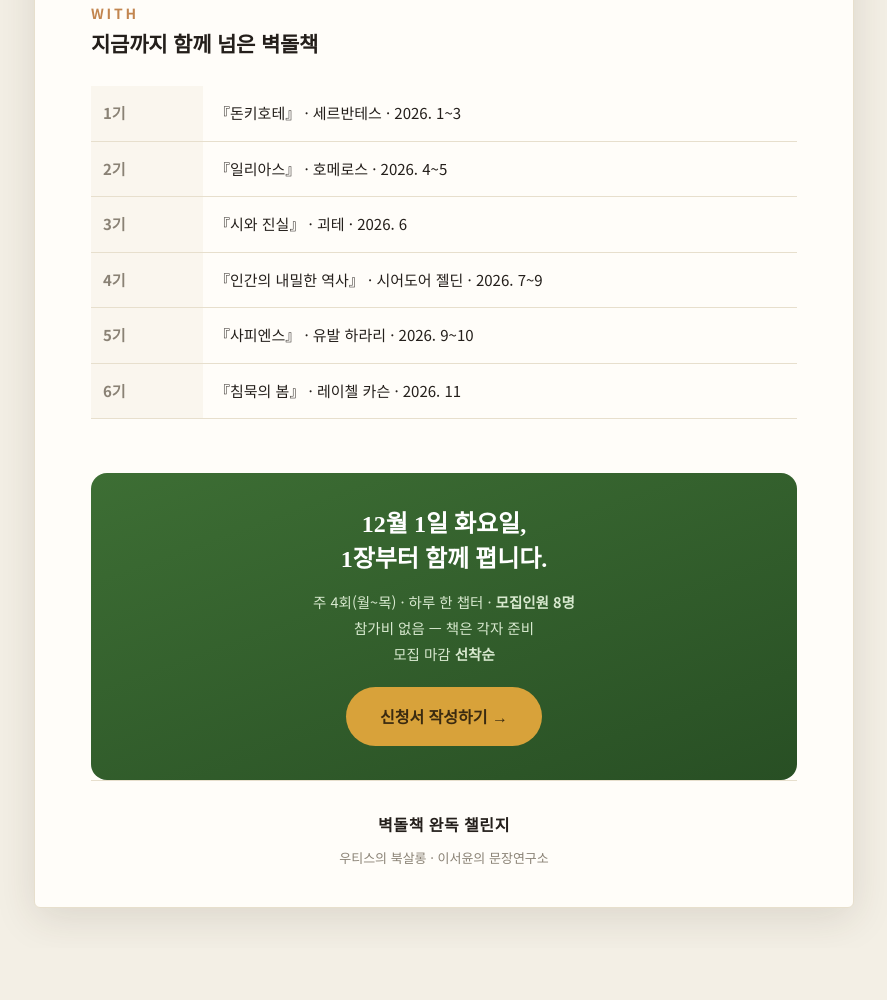
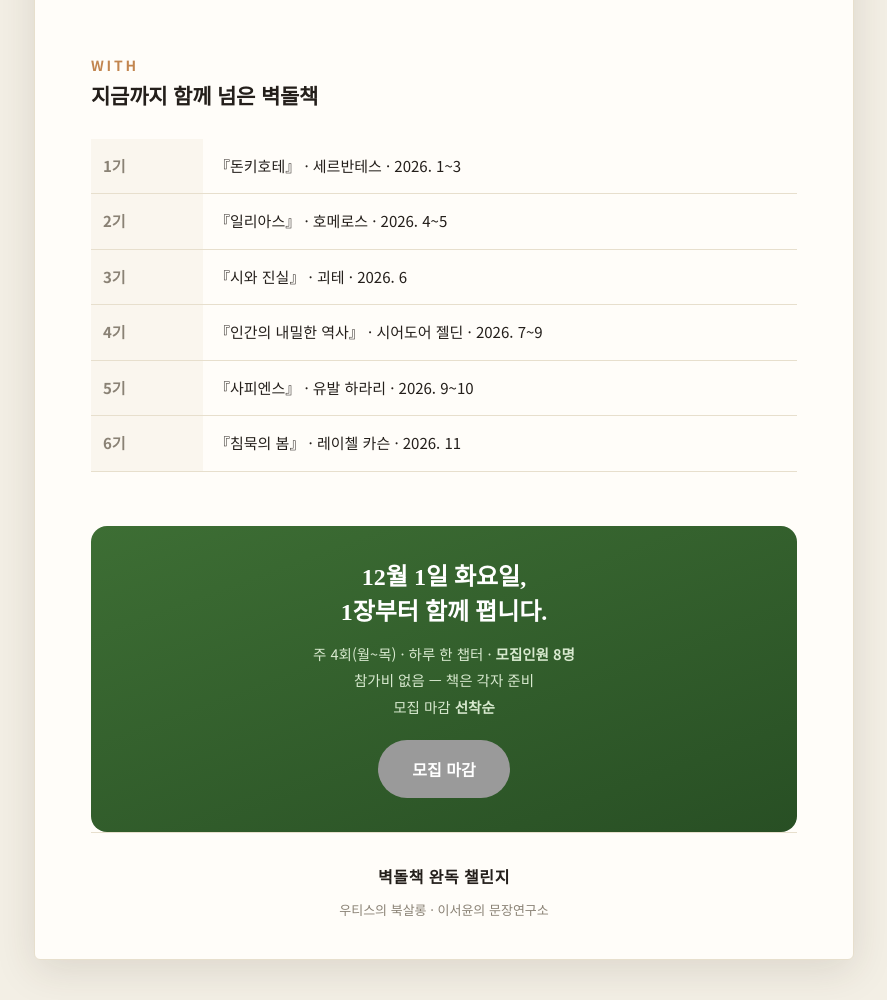
Before and after one commit to outis-books/outis-books.github.io, a plain HTML site: page cosmos/index.html in a window 1280 px wide. Shown: the part 1768-2768 px from the top of the page, without its empty margins (196-1083 px from the left). Before the commit the page ends 2716 px from the top, so only its background shows below. Drawn offline with Linux system fonts and the light colour scheme.

Commit message:
7기 모집 마감 표시(tp2·cosmos)
Co-Authored-By: Claude Opus 5.5 <noreply@anthropic.com>

```diff
--- a/cosmos/index.html
+++ b/cosmos/index.html
@@ -144,7 +144,7 @@ table.pay tr.top td{background:#fbf3e2;}
 .hero .kicker{font-size:34px !important;letter-spacing:.02em !important;font-weight:900;line-height:1.3;margin-bottom:14px !important}
 .hero h1{font-size:24px !important;font-weight:700 !important}
 @media (max-width:600px){.hero .kicker{font-size:26px !important}.hero h1{font-size:19px !important}}
-</style></head><body><div class="sheet">
+</style></head><body><div class="sheet"><div style="background:#2b2b2b;color:#fff;text-align:center;font-family:'Noto Sans KR',sans-serif;font-weight:900;font-size:15px;padding:12px;">7기 모집이 마감되었습니다. 성원에 감사드립니다.</div>
 
 <div class="hero">
   <div class="kicker">벽돌책 완독 챌린지 · 7기 모집</div>
@@ -191,7 +191,7 @@ table.pay tr.top td{background:#fbf3e2;}
 <div class="cta">
   <div class="t">12월 1일 화요일,<br>1장부터 함께 폅니다.</div>
   <div class="s">주 4회(월~목) · 하루 한 챕터 · <b>모집인원 8명</b><br>참가비 없음 — 책은 각자 준비<br>모집 마감 <b>선착순</b></div>
-  <a class="btn" href="https://docs.google.com/forms/d/e/1FAIpQLSejPJYw_PBS1Itl6At8F9ayDyXPVaDGYyqmqrjvpXyse9GqIg/viewform" style="text-decoration:none;">신청서 작성하기 →</a>
+  <span class="btn" style="background:#9a9a9a;color:#fff;">모집 마감</span>
 </div>
 
 <footer>
```
Also changed, not shown: tp2/index.html (+1 -1 lines).
